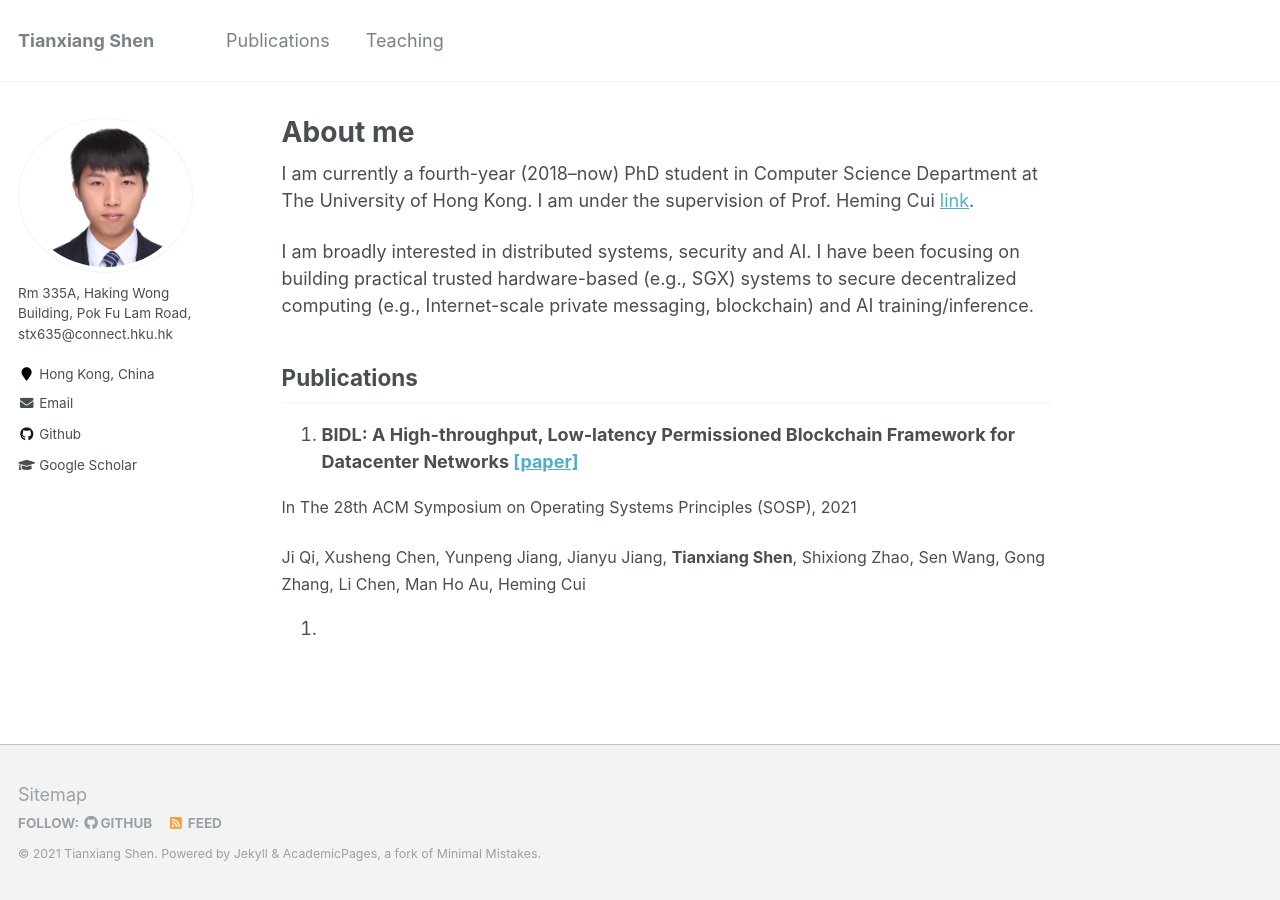
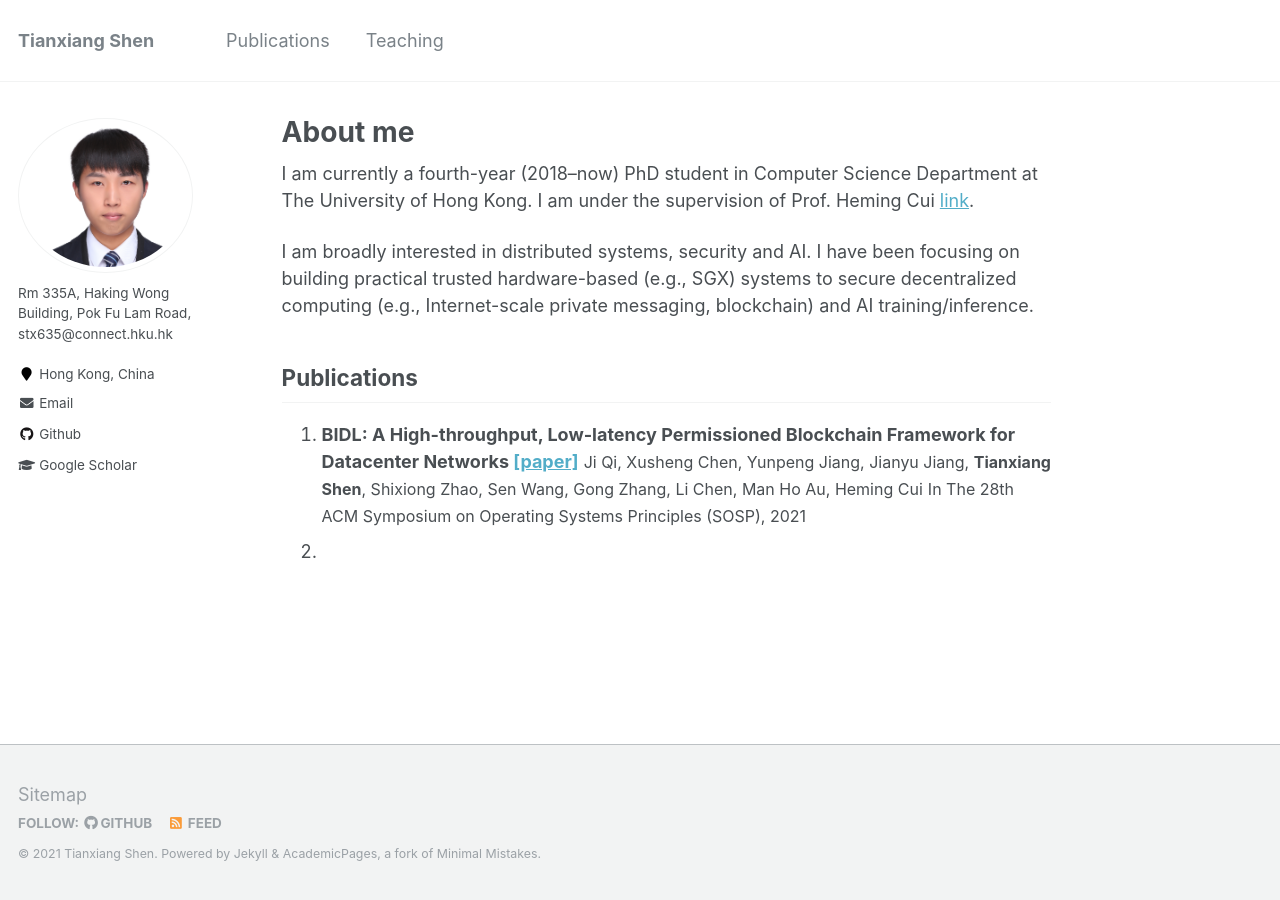
Before and after one commit to tianxiang999/tianxiang999.github.io, a Jekyll site: the page built from _pages/about.md, in a window 1280 px wide. Built offline with Jekyll 4.4.1, drawn with Linux system fonts in a browser that asks for light colours.

Commit message:
Update about.md

```diff
--- a/_pages/about.md
+++ b/_pages/about.md
@@ -19,10 +19,12 @@ Publications
 -----
 5. <strong>BIDL: A High-throughput, Low-latency Permissioned Blockchain
   Framework for Datacenter Networks [[paper]]()</strong>
-  <font size="3">In The 28th ACM Symposium on Operating Systems Principles
-  (SOSP), 2021</font>
-  <p></p>
-  <font size="3">Ji Qi, Xusheng Chen, Yunpeng Jiang, Jianyu Jiang, <strong>Tianxiang Shen</strong>, Shixiong Zhao, Sen Wang, Gong Zhang, Li Chen, Man Ho Au, Heming Cui</font>
+   <font size="3">Ji Qi, Xusheng Chen, Yunpeng Jiang, Jianyu Jiang,
+   <strong>Tianxiang Shen</strong>, Shixiong Zhao, Sen Wang, Gong Zhang, Li
+   Chen, Man Ho Au, Heming Cui</font>
+   <font size="3">In The 28th ACM Symposium on Operating Systems Principles
+  (SOSP), 2021  </font>
+
 
 
 
```
